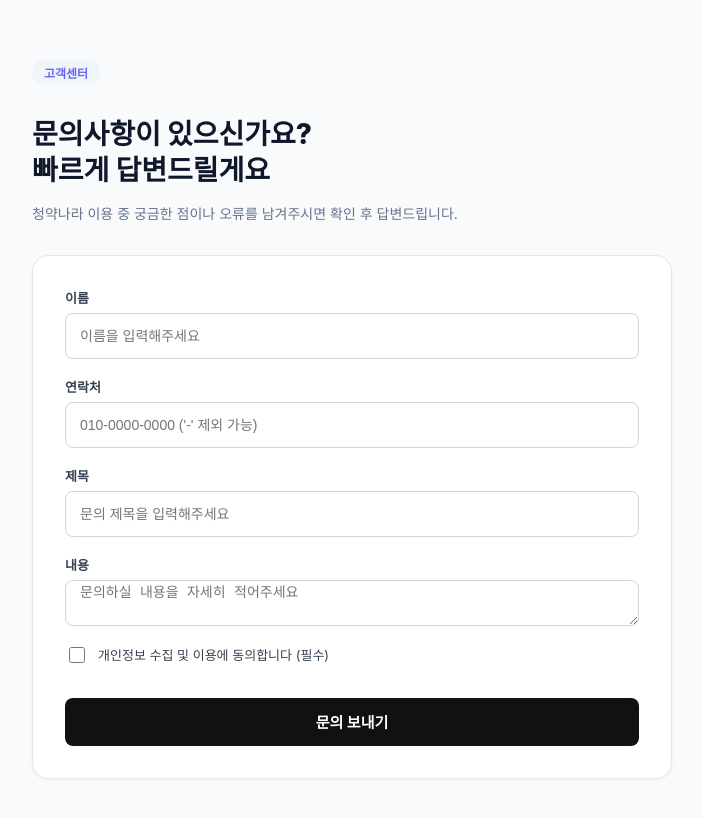
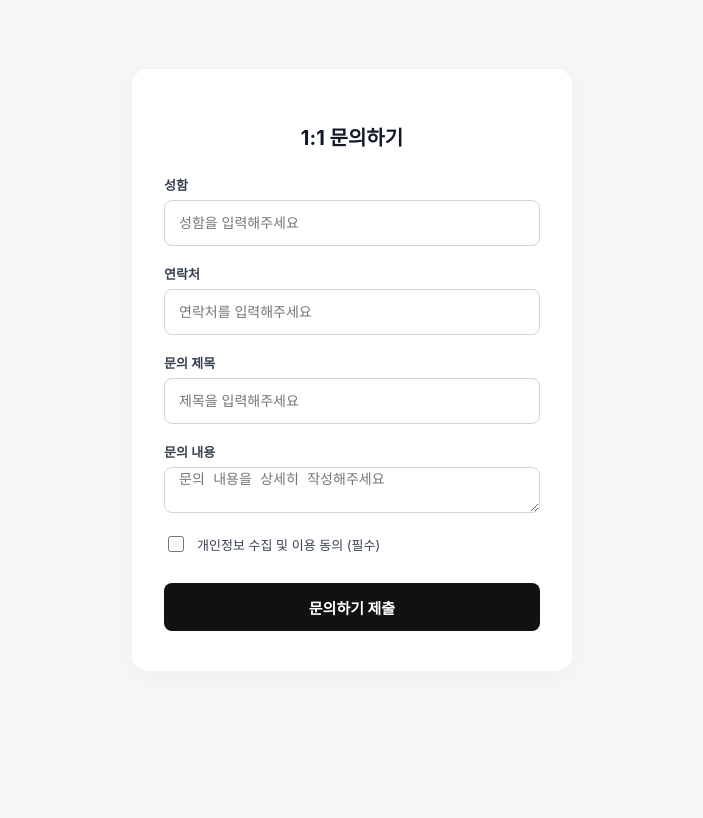
Before and after one commit to 1mmoneylog-sudo/cheongyaknara-web, a Next.js app: page /contact in a window 1280 px wide. Shown: the top 818 px of the page, without its empty margins (288-991 px from the left). Built offline with nearby package versions, Linux system fonts and the light colour scheme; a web font is replaced by a local one.

Commit message:
Update contact.js

```diff
--- a/pages/contact.js
+++ b/pages/contact.js
@@ -19,37 +19,37 @@ export default function Contact() {
 
   const handleSubmit = (e) => {
     e.preventDefault();
+
     if (!formData.agree) {
-      alert("개인정보 수집 및 이용에 동의해 주세요.");
+      alert("개인정보 수집 및 이용에 동의해주세요.");
       return;
     }
-    alert("문의가 정상적으로 접수되었습니다. 확인 후 신속히 연락드리겠습니다.");
+
+    console.log("문의 접수 데이터:", formData);
+    alert("문의가 정상적으로 접수되었습니다.");
+
+    setFormData({
+      name: "",
+      phone: "",
+      title: "",
+      content: "",
+      agree: false,
+    });
   };
 
   return (
-    <div className="contact-page-container">
-      <div className="contact-wrapper">
-        {/* 헤더 섹션 */}
-        <div className="contact-header">
-          <span className="contact-badge">고객센터</span>
-          <h1 className="contact-title">
-            문의사항이 있으신가요?<br />빠르게 답변드릴게요
-          </h1>
-          <p className="contact-desc">
-            청약나라 이용 중 궁금한 점이나 오류를 남겨주시면 확인 후 답변드립니다.
-          </p>
-        </div>
+    <div className="page-container">
+      <div className="form-card">
+        <h1 className="auth-card-title">1:1 문의하기</h1>
 
-        {/* 문의 폼 카드 */}
-        <div className="contact-form-card">
         <form onSubmit={handleSubmit}>
           <div className="input-group">
-              <label className="input-label">이름</label>
+            <label className="input-label">성함</label>
             <input
               type="text"
               name="name"
               className="form-input"
-                placeholder="이름을 입력해주세요"
+              placeholder="성함을 입력해주세요"
               value={formData.name}
               onChange={handleChange}
               required
@@ -62,7 +62,7 @@ export default function Contact() {
               type="tel"
               name="phone"
               className="form-input"
-                placeholder="010-0000-0000 ('-' 제외 가능)"
+              placeholder="연락처를 입력해주세요"
               value={formData.phone}
               onChange={handleChange}
               required
@@ -70,12 +70,12 @@ export default function Contact() {
           </div>
 
           <div className="input-group">
-              <label className="input-label">제목</label>
+            <label className="input-label">문의 제목</label>
             <input
               type="text"
               name="title"
               className="form-input"
-                placeholder="문의 제목을 입력해주세요"
+              placeholder="제목을 입력해주세요"
               value={formData.title}
               onChange={handleChange}
               required
@@ -83,19 +83,19 @@ export default function Contact() {
           </div>
 
           <div className="input-group">
-              <label className="input-label">내용</label>
+            <label className="input-label">문의 내용</label>
             <textarea
               name="content"
               className="form-input form-textarea"
-                placeholder="문의하실 내용을 자세히 적어주세요"
-                rows={6}
+              rows={5}
+              placeholder="문의 내용을 상세히 작성해주세요"
               value={formData.content}
               onChange={handleChange}
               required
             />
           </div>
 
-            <div className="checkbox-item" style={{ margin: "16px 0 24px 0" }}>
+          <div className="checkbox-item" style={{ margin: "20px 0" }}>
             <input
               type="checkbox"
               name="agree"
@@ -104,15 +104,14 @@ export default function Contact() {
               onChange={handleChange}
               required
             />
-              <label htmlFor="agree">개인정보 수집 및 이용에 동의합니다 (필수)</label>
+            <label htmlFor="agree">개인정보 수집 및 이용 동의 (필수)</label>
           </div>
 
           <button type="submit" className="btn-submit">
-              문의 보내기
+            문의하기 제출
           </button>
         </form>
       </div>
     </div>
-    </div>
   );
 }
```
Lines whose indentation alone changed are shown as unchanged.
